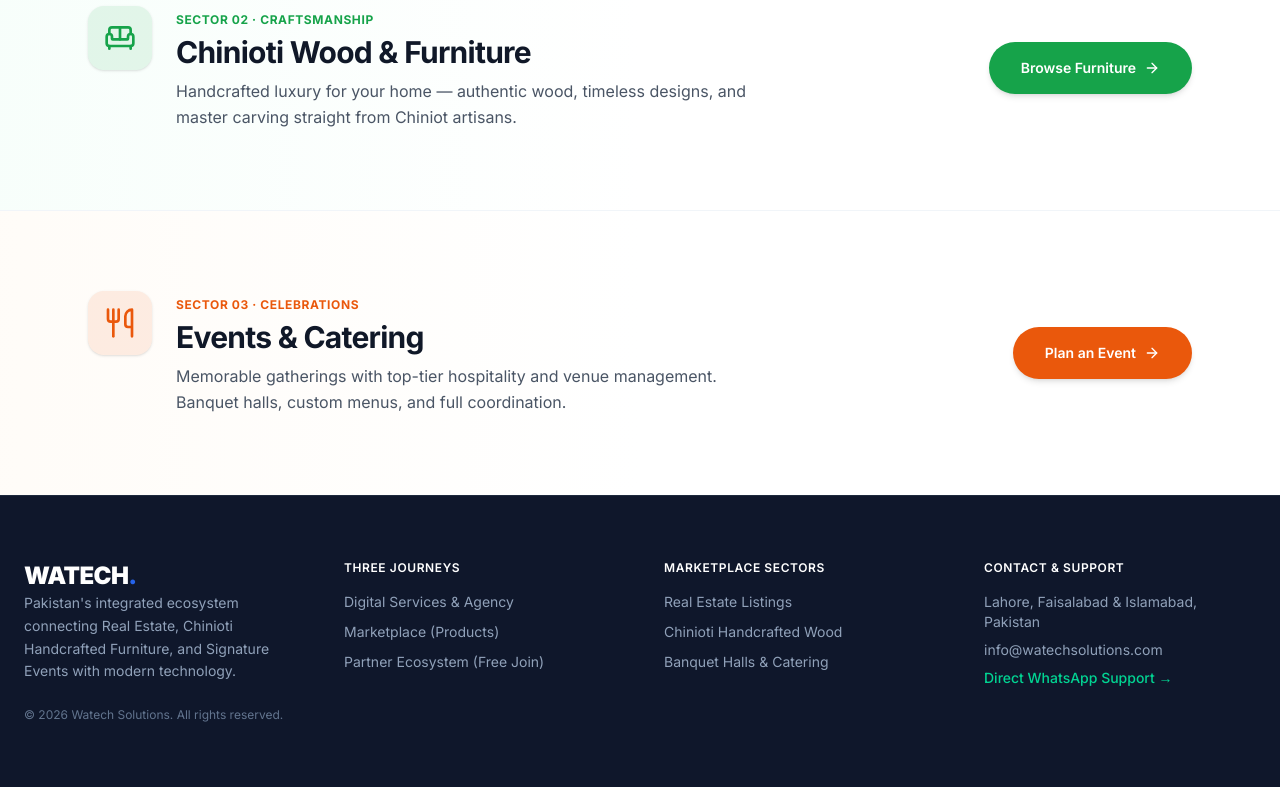
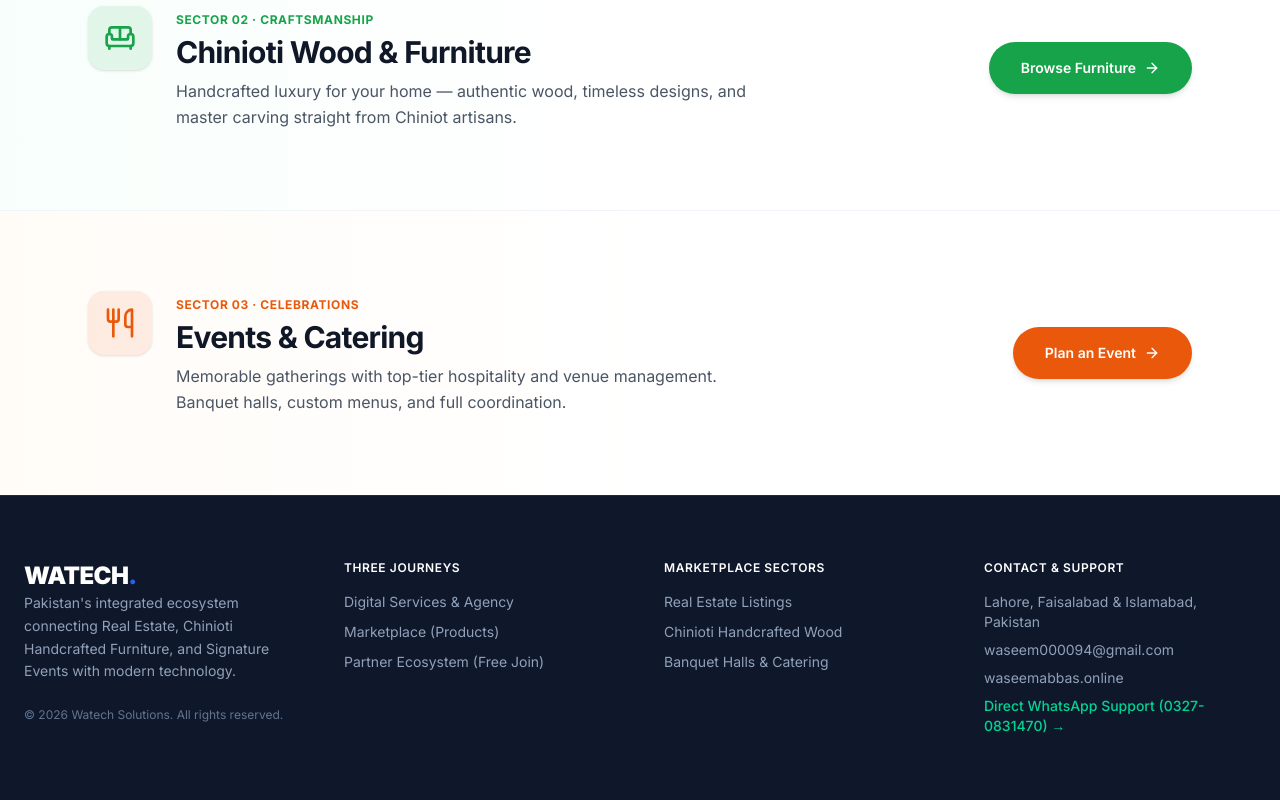
Before and after one commit to waseem-abbas12/watech-solutions-platform, a Next.js app: page / in a window 1280 px wide. Shown: the part 1384-2184 px from the top of the page. Built offline with nearby package versions, Linux system fonts and the light colour scheme.

Commit message:
feat: stable production release with Waseem Abbas contacts and reliable marketplace

```diff
--- a/src/components/common/footer.tsx
+++ b/src/components/common/footer.tsx
@@ -70,18 +70,28 @@ export const Footer = () => {
           <ul className="space-y-2 text-sm">
             <li>Lahore, Faisalabad & Islamabad, Pakistan</li>
             <li>
-              <a href="mailto:info@watechsolutions.com" className="hover:text-white transition-colors">
-                info@watechsolutions.com
+              <a href="mailto:waseem000094@gmail.com" className="hover:text-white transition-colors">
+                waseem000094@gmail.com
               </a>
             </li>
             <li>
               <a
-                href="https://wa.me/923001234567"
+                href="https://waseemabbas.online"
+                target="_blank"
+                rel="noopener noreferrer"
+                className="hover:text-white transition-colors"
+              >
+                waseemabbas.online
+              </a>
+            </li>
+            <li>
+              <a
+                href="https://wa.me/923270831470"
                 target="_blank"
                 rel="noopener noreferrer"
                 className="text-emerald-400 hover:text-emerald-300 font-medium transition-colors"
               >
-                Direct WhatsApp Support →
+                Direct WhatsApp Support (0327-0831470) →
               </a>
             </li>
           </ul>
--- a/src/lib/mock-data.ts
+++ b/src/lib/mock-data.ts
@@ -65,7 +65,7 @@ export const INITIAL_PROPERTIES: PropertyItem[] = [
     ],
     description: "Architect-designed brand new bungalow in the heart of DHA Phase 6. Features Spanish porcelain tile flooring, imported SMEG kitchen fittings, master jacuzzi bathrooms, servant quarters, and a manicured rooftop terrace garden. Direct access to Main Boulevard and top international schools.",
     features: ["Corner Lot", "Spanish Tiles", "Smart Home Automation", "Servant Quarter", "Generator Backup Ready", "Rooftop Garden"],
-    partnerPhone: "923001234567",
+    partnerPhone: "923270831470",
   },
   {
     id: "prop-2",
@@ -85,7 +85,7 @@ export const INITIAL_PROPERTIES: PropertyItem[] = [
     ],
     description: "Centrally located in Sector C, walking distance to Grand Jamia Mosque and commercial market. Double-unit layout perfect for joint family living. Solid ash-wood doors, Grohe bathroom sanitary, and false ceilings with warm ambient LED profiles.",
     features: ["Double Unit", "Ash Wood Doors", "Grohe Sanitary", "Walking Distance to Mosque", "Covered Car Porch"],
-    partnerPhone: "923001234567",
+    partnerPhone: "923270831470",
   },
   {
     id: "prop-3",
@@ -105,7 +105,7 @@ export const INITIAL_PROPERTIES: PropertyItem[] = [
     ],
     description: "High-yield commercial asset offering immediate rental ROI. Basement + Ground + 3 Floors with passenger elevator shaft, dedicated basement parking, and complete CDA commercial building compliance.",
     features: ["Commercial CDA Approved", "Elevator Shaft", "Basement Parking", "High Rental Yield", "Dual Main Road Facing"],
-    partnerPhone: "923001234567",
+    partnerPhone: "923270831470",
   },
   {
     id: "prop-4",
@@ -124,7 +124,7 @@ export const INITIAL_PROPERTIES: PropertyItem[] = [
     ],
     description: "100% on-ground possession plot with all utility connection dues cleared. Peaceful residential sector with 40-feet wide street and adjacent family park.",
     features: ["Possession Available", "Utilities Paid", "Park Facing", "40ft Wide Carpeted Road"],
-    partnerPhone: "923001234567",
+    partnerPhone: "923270831470",
   },
   {
     id: "prop-5",
@@ -143,7 +143,7 @@ export const INITIAL_PROPERTIES: PropertyItem[] = [
     ],
     description: "Panoramic Arabian Sea views with floor-to-ceiling double-glazed windows. Private resident beach access, infinity pool, fitness center, and round-the-clock 3-tier biometric security.",
     features: ["Direct Sea View", "Private Beach Access", "Infinity Pool", "Biometric Security", "Dedicated Parking"],
-    partnerPhone: "923001234567",
+    partnerPhone: "923270831470",
   },
   {
     id: "prop-6",
@@ -161,7 +161,7 @@ export const INITIAL_PROPERTIES: PropertyItem[] = [
     ],
     description: "Unmatched commercial frontage on Canal Road. Suitable for hospital, brand flagship showroom, or corporate headquarters.",
     features: ["Frontage 50ft", "Canal Road Main Access", "Commercial Approved", "High Footfall"],
-    partnerPhone: "923001234567",
+    partnerPhone: "923270831470",
   },
 ];
 
@@ -181,7 +181,7 @@ export const INITIAL_FURNITURE: FurnitureItem[] = [
     ],
     description: "Master carved by generational artisans in Chiniot. Made from seasoned 100% pure Pakistani Sheesham (Rosewood). Features opulent crown headboard carving with antique gold leaf touch-ups and high-density Turkish velvet tufting.",
     features: ["100% Pure Seasoned Sheesham", "Hand-Carved Crown Details", "Termite Treated 10-Year Guarantee", "High Gloss Lacquer Polish", "Includes 2 Side Tables & Dressing"],
-    partnerPhone: "923001234567",
+    partnerPhone: "923270831470",
   },
   {
     id: "furn-2",
@@ -198,7 +198,7 @@ export const INITIAL_FURNITURE: FurnitureItem[] = [
     ],
     description: "Classic Mughal floral relief carvings running along the crown and cabriole legs. Upholstered with imported stain-resistant jacquard fabric and high-resilience Molty Foam padding.",
     features: ["Original Master Carving", "Molty Master Foam (10-yr warranty)", "Stain Resistant Jacquard Fabric", "Solid Rosewood Structure"],
-    partnerPhone: "923001234567",
+    partnerPhone: "923270831470",
   },
   {
     id: "furn-3",
@@ -214,7 +214,7 @@ export const INITIAL_FURNITURE: FurnitureItem[] = [
     ],
     description: "Grand dining experience built to last decades. Hand-planed solid teak frame with tempered 12mm beveled glass top and ergonomically carved high-back chairs.",
     features: ["12mm Tempered Glass Top", "8 Ergonomic High-Back Chairs", "Durable Natural Teak Stain", "Seamless Mortise & Tenon Joints"],
-    partnerPhone: "923001234567",
+    partnerPhone: "923270831470",
   },
   {
     id: "furn-4",
@@ -230,7 +230,7 @@ export const INITIAL_FURNITURE: FurnitureItem[] = [
     ],
     description: "Custom bridal series featuring extended wings and deep diamond button tufting. Finished with export-grade polyurethane clear coat.",
     features: ["Bridal Extended Wings", "Diamond Button Tufting", "Export Grade Finish", "Reinforced Bed Base"],
-    partnerPhone: "923001234567",
+    partnerPhone: "923270831470",
   },
   {
     id: "furn-5",
@@ -245,7 +245,7 @@ export const INITIAL_FURNITURE: FurnitureItem[] = [
     ],
     description: "Signature blend of European Chesterfield styling with traditional Chinioti wood carving on top crown and feet.",
     features: ["Gold Leaf Accents", "Deep Tufted Back", "Heavy Solid Sheesham Base"],
-    partnerPhone: "923001234567",
+    partnerPhone: "923270831470",
   },
   {
     id: "furn-6",
@@ -260,7 +260,7 @@ export const INITIAL_FURNITURE: FurnitureItem[] = [
     ],
     description: "Compact luxury for cozy dining spaces. Sturdy single-pedestal lion-claw base handcrafted from seasoned rosewood.",
     features: ["Intricate Center Pedestal", "Round Space-Saving Layout", "Includes 6 Cushioned Chairs"],
-    partnerPhone: "923001234567",
+    partnerPhone: "923270831470",
   },
 ];
 
@@ -282,7 +282,7 @@ export const INITIAL_EVENTS: EventItem[] = [
     ],
     description: "Premier wedding and corporate banquet destination in Lahore. Features 24ft high pillarless hall, crystal chandeliers, dedicated bride & groom VIP dressing suites, golf course lawn access, and state-of-the-art climate control.",
     amenities: ["Pillarless Hall", "Dedicated VIP Bridal Suite", "Valet Parking for 500+ Cars", "Standby 500kVA Generator", "Catering & Live Cooking Stations"],
-    partnerPhone: "923001234567",
+    partnerPhone: "923270831470",
   },
   {
     id: "event-2",
@@ -300,7 +300,7 @@ export const INITIAL_EVENTS: EventItem[] = [
     ],
     description: "Nestled at the foothills of Margalla, offering scenic open-terrace views for Barat, Walima, and high-profile diplomatic summits. World-class continental and fusion menu curated by five-star executive chefs.",
     amenities: ["Scenic Mountain View", "Outdoor Cocktail Terrace", "Executive Chef Custom Menus", "Central Air Conditioning", "Sound & Lighting Rigging"],
-    partnerPhone: "923001234567",
+    partnerPhone: "923270831470",
   },
   {
     id: "event-3",
@@ -317,7 +317,7 @@ export const INITIAL_EVENTS: EventItem[] = [
     ],
     description: "Creek-side breeze and open lawn setting famous for live BBQ stations, traditional Karahi, and festive Mehndi nights.",
     amenities: ["Live BBQ Counters", "Seaside Waterfront Breeze", "Custom Floral Decor Packages", "Spacious Lawn"],
-    partnerPhone: "923001234567",
+    partnerPhone: "923270831470",
   },
   {
     id: "event-4",
@@ -334,7 +334,7 @@ export const INITIAL_EVENTS: EventItem[] = [
     ],
     description: "Largest luxury air-conditioned complex in Faisalabad, capable of hosting grand wedding gatherings up to 1,500 guests with complete protocol.",
     amenities: ["Grand Capacity up to 1,500", "Full Air-Conditioned Halls", "Huge Parking Lot", "Security Guards & CCTV"],
-    partnerPhone: "923001234567",
+    partnerPhone: "923270831470",
   },
   {
     id: "event-5",
@@ -351,7 +351,7 @@ export const INITIAL_EVENTS: EventItem[] = [
     ],
     description: "Intimate banquet hall tailored for corporate dinners, engagements, and Qawwali nights with gourmet Chinese and Pan-Asian spreads.",
     amenities: ["Intimate Luxury Ambience", "Acoustic Treated Sound", "Premium Pan-Asian Menu", "Central Gulberg Location"],
-    partnerPhone: "923001234567",
+    partnerPhone: "923270831470",
   },
   {
     id: "event-6",
@@ -368,7 +368,7 @@ export const INITIAL_EVENTS: EventItem[] = [
     ],
     description: "Grand marquee setting with lush lawn areas, traditional Sufi lighting fixtures, and traditional Pakistani wedding menus.",
     amenities: ["Lush Grass Lawns", "Traditional Decor Setup", "Bridal Suites", "Wide Road Entrance"],
-    partnerPhone: "923001234567",
+    partnerPhone: "923270831470",
   },
 ];
 
```
